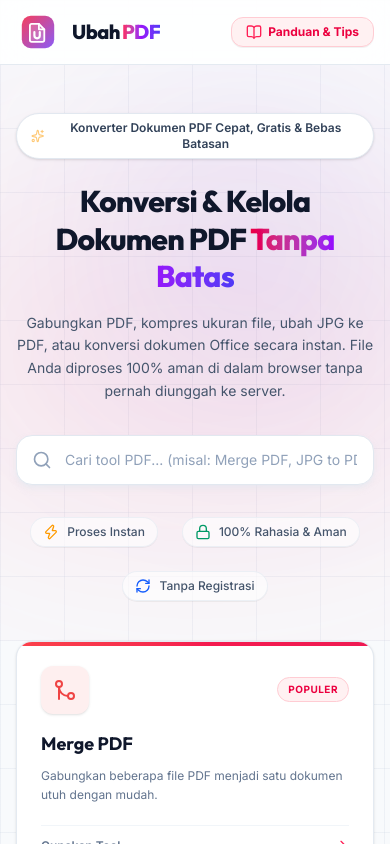
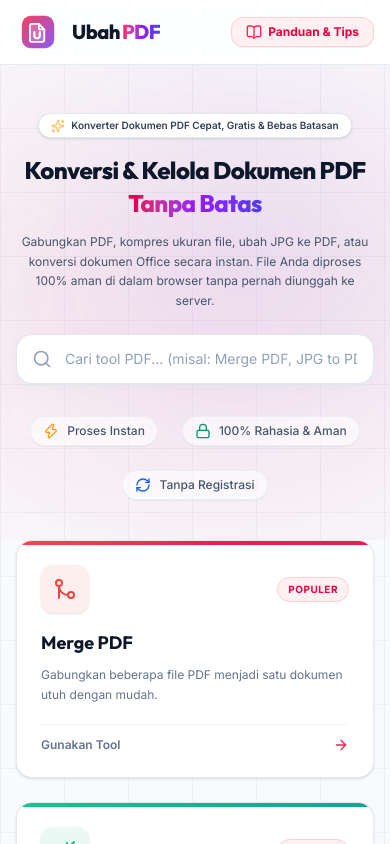
Before and after one commit to rhsa-fr/UbahPDF, a React (Vite) app: page / in a window 390 px wide. Shown: the top 844 px of the page. Built offline with nearby package versions, Linux system fonts and the light colour scheme.

Commit message:
mobile: make all page titles fluid and responsive for smartphones

```diff
--- a/src/components/Hero.tsx
+++ b/src/components/Hero.tsx
@@ -18,20 +18,20 @@
 
       <div className="relative max-w-4xl mx-auto px-4 sm:px-6">
         {/* Top Badge */}
-        <div className="inline-flex items-center gap-2 px-3.5 py-1.5 rounded-full bg-white border border-slate-200 text-slate-700 text-xs font-semibold mb-6 shadow-sm">
+        <div className="inline-flex items-center gap-1.5 px-3 py-1 sm:px-3.5 sm:py-1.5 rounded-full bg-white border border-slate-200 text-slate-700 text-[10px] sm:text-xs font-semibold mb-4 sm:mb-6 shadow-sm">
           <Sparkles className="w-3.5 h-3.5 text-amber-500 animate-pulse" />
           <span>Konverter Dokumen PDF Cepat, Gratis & Bebas Batasan</span>
         </div>
 
         {/* Title */}
-        <h1 className="text-3xl sm:text-5xl font-extrabold tracking-tight text-slate-900 font-['Outfit'] leading-tight mb-4">
+        <h1 className="text-2xl sm:text-4xl md:text-5xl font-extrabold tracking-tight text-slate-900 font-['Outfit'] leading-snug sm:leading-tight mb-3 sm:mb-4">
           Konversi & Kelola Dokumen PDF{' '}
           <span className="bg-gradient-to-r from-rose-600 via-purple-600 to-indigo-600 bg-clip-text text-transparent">
             Tanpa Batas
           </span>
         </h1>
 
-        <p className="text-sm sm:text-base text-slate-600 max-w-2xl mx-auto mb-8 leading-relaxed">
+        <p className="text-xs sm:text-base text-slate-600 max-w-2xl mx-auto mb-6 sm:mb-8 leading-relaxed">
           Gabungkan PDF, kompres ukuran file, ubah JPG ke PDF, atau konversi dokumen Office secara instan. File Anda diproses 100% aman di dalam browser tanpa pernah diunggah ke server.
         </p>
 
--- a/src/components/ToolPage.tsx
+++ b/src/components/ToolPage.tsx
@@ -44,15 +44,15 @@
         </nav>
 
         {/* Header Section */}
-        <div className="text-center max-w-3xl mx-auto mb-6 sm:mb-8">
-          <div className="inline-flex items-center gap-2 px-3 py-1 sm:px-3.5 sm:py-1.5 rounded-full bg-white border border-slate-200 text-slate-700 text-[11px] sm:text-xs font-semibold mb-3 sm:mb-4 shadow-xs">
-            <Sparkles className="w-3.5 h-3.5 text-rose-500" />
+        <div className="text-center max-w-2xl mx-auto mb-4 sm:mb-8 px-2">
+          <div className="inline-flex items-center gap-1.5 px-2.5 py-0.5 sm:px-3.5 sm:py-1 rounded-full bg-white border border-slate-200 text-slate-700 text-[10px] sm:text-xs font-semibold mb-2 sm:mb-3 shadow-xs">
+            <Sparkles className="w-3 h-3 sm:w-3.5 sm:h-3.5 text-rose-500" />
             <span>Fitur Online UbahPDF</span>
           </div>
-          <h1 className="text-xl sm:text-4xl font-extrabold tracking-tight text-slate-900 font-['Outfit'] mb-2 sm:mb-3">
+          <h1 className="text-lg sm:text-2xl md:text-4xl font-extrabold tracking-tight text-slate-900 font-['Outfit'] leading-snug sm:leading-tight mb-1.5 sm:mb-3">
             {seoInfo.h1}
           </h1>
-          <p className="text-slate-600 text-xs sm:text-base leading-relaxed px-2">
+          <p className="text-slate-500 text-xs sm:text-sm leading-relaxed max-w-xl mx-auto">
             {seoInfo.subheading}
           </p>
         </div>
```
